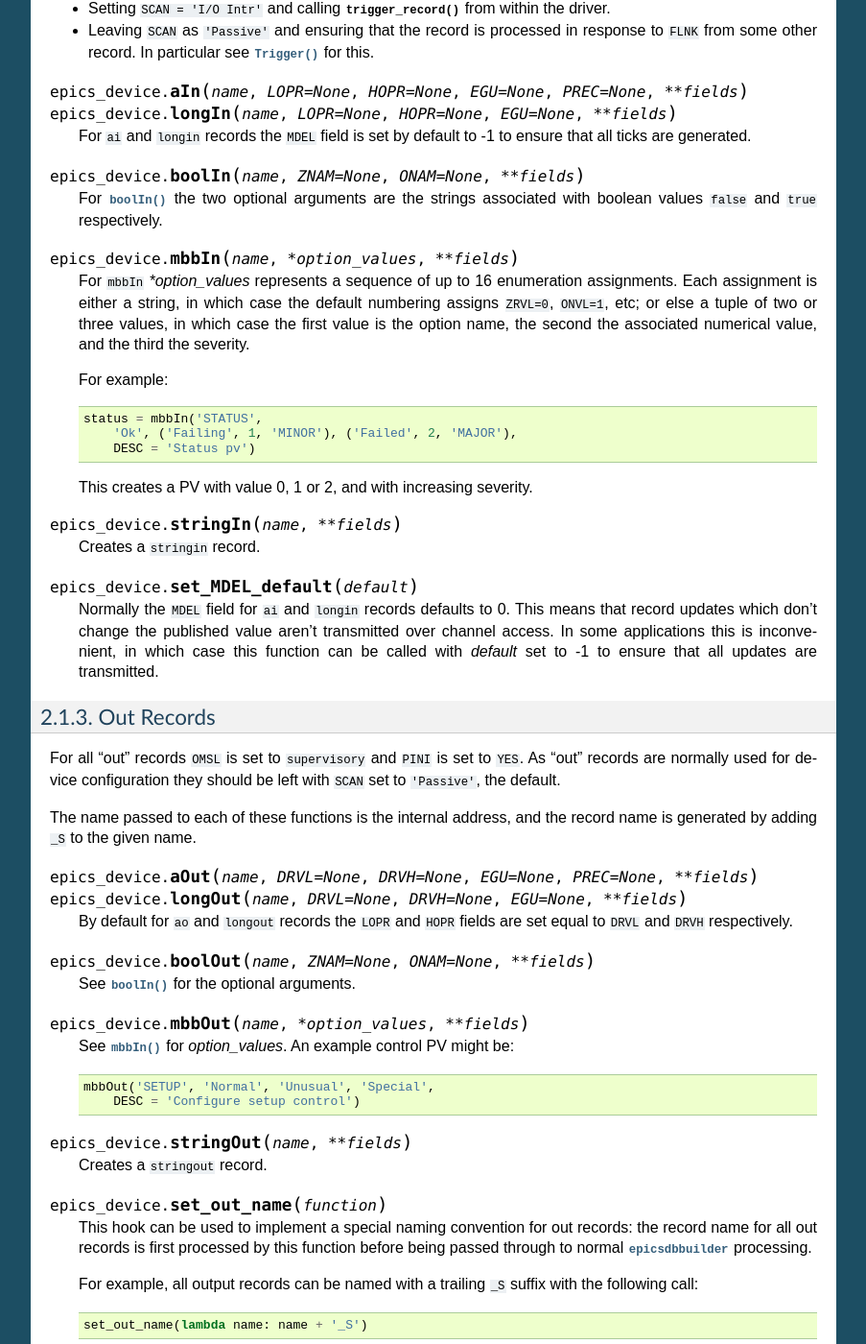
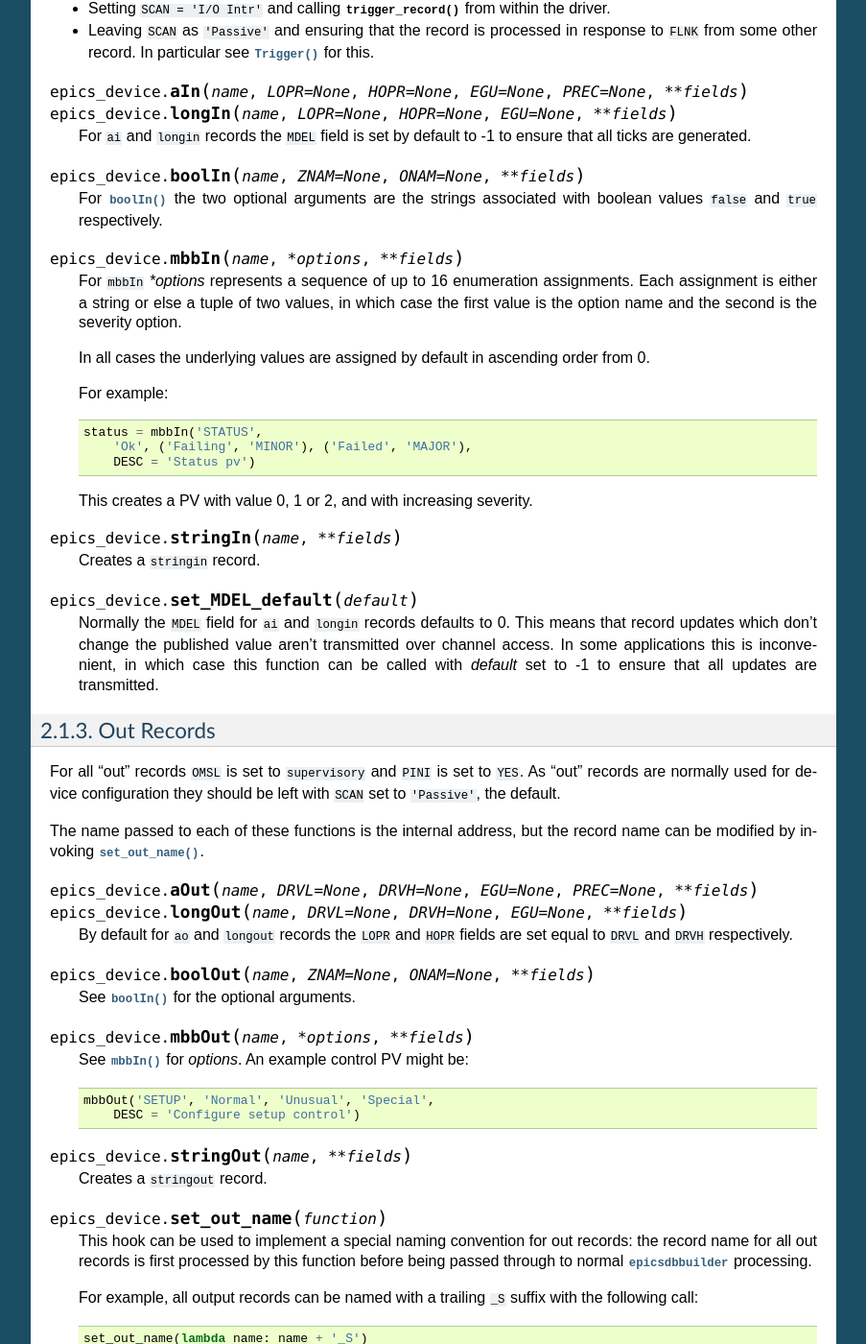
Before and after one commit to DiamondLightSource/epics_device, a Sphinx documentation site: the page built from docs/builder.rst, in a window 1280 px wide and 1400 px high, scrolled down 1654 px. Shown: the whole window at 96% size, without its empty margins (198-1101 px from the left). Built offline with Sphinx 7.4.7, drawn with Linux system fonts in a browser that asks for light colours; pages that are not in the unit, such as notebooks, are missing from menus; the version number could not be read and is left out; some of the changed text lies outside the part shown.

Commit message:
Change mbbi and mbbo support to use VAL without EPICS conversion
This makes the interface a closer match to the actual hardware application,
and allows rejected writes to be properly supported, but is a major
compatibility breaking change.  Thus a new 2.0 release is created for this.

```diff
--- a/docs/builder.rst
+++ b/docs/builder.rst
@@ -124,18 +124,20 @@ arranged for each record.  The options are:
     For :func:`boolIn` the two optional arguments are the strings associated
     with boolean values ``false`` and ``true`` respectively.
 
-..  function:: mbbIn(name, *option_values, **fields)
+..  function:: mbbIn(name, *options, **fields)
 
-    For ``mbbIn`` `*option_values` represents a sequence of up to 16 enumeration
-    assignments.  Each assignment is either a string, in which case the default
-    numbering assigns ``ZRVL=0``, ``ONVL=1``, etc; or else a tuple of two or
-    three values, in which case the first value is the option name, the second
-    the associated numerical value, and the third the severity.
+    For ``mbbIn`` `*options` represents a sequence of up to 16 enumeration
+    assignments.  Each assignment is either a string or else a tuple of two
+    values, in which case the first value is the option name and the second is
+    the severity option.
+
+    In all cases the underlying values are assigned by default in ascending
+    order from 0.
 
     For example::
 
         status = mbbIn('STATUS',
-            'Ok', ('Failing', 1, 'MINOR'), ('Failed', 2, 'MAJOR'),
+            'Ok', ('Failing', 'MINOR'), ('Failed', 'MAJOR'),
             DESC = 'Status pv')
 
     This creates a PV with value 0, 1 or 2, and with increasing severity.
@@ -160,8 +162,8 @@ For all "out" records ``OMSL`` is set to ``supervisory`` and ``PINI`` is set to
 ``YES``.  As "out" records are normally used for device configuration they
 should be left with ``SCAN`` set to ``'Passive'``, the default.
 
-The name passed to each of these functions is the internal address, and
-the record name is generated by adding ``_S`` to the given name.
+The name passed to each of these functions is the internal address, but the
+record name can be modified by invoking :func:`set_out_name`.
 
 ..  function::
     aOut(name, DRVL=None, DRVH=None, EGU=None, PREC=None, **fields)
@@ -174,9 +176,9 @@ the record name is generated by adding ``_S`` to the given name.
 
     See :func:`boolIn` for the optional arguments.
 
-..  function:: mbbOut(name, *option_values, **fields)
+..  function:: mbbOut(name, *options, **fields)
 
-    See :func:`mbbIn` for `option_values`.  An example control PV might be::
+    See :func:`mbbIn` for `options`.  An example control PV might be::
 
         mbbOut('SETUP', 'Normal', 'Unusual', 'Special',
             DESC = 'Configure setup control')
@@ -216,7 +218,8 @@ rather than by EPICS or the device layer.
     This is used for defining a waveform specialised for output.  Functionally
     this is identicial to :func:`Waveform` except for two differences:
 
-    * The associated record name has ``'_S'`` appended.
+    * The associated record name is passed through the :func:`set_out_name`
+      hook.
     * The ``'PINI'`` field is set to ``'YES'``.
 
 
--- a/docs/epics_device.rst
+++ b/docs/epics_device.rst
@@ -220,7 +220,7 @@
     bi                  bo                  bool
     longin              longout             int32_t
     ulongin             ulongout            uint32_t
-    mbbi                mbbo                unsigned int
+    mbbi                mbbo                uint16_t
     longin              longout             :type:`EPICS_STRING`
     ==================  ==================  ====================
 
```
Also changed, not shown: README.rst (+15 -0 lines), 3 other files.
